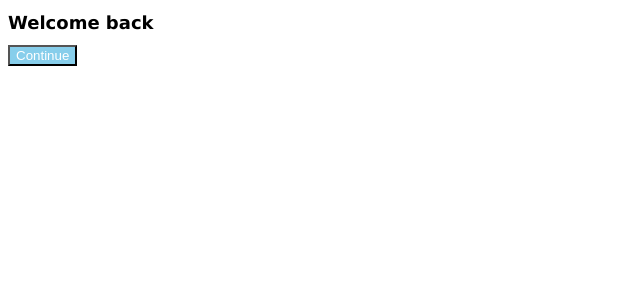
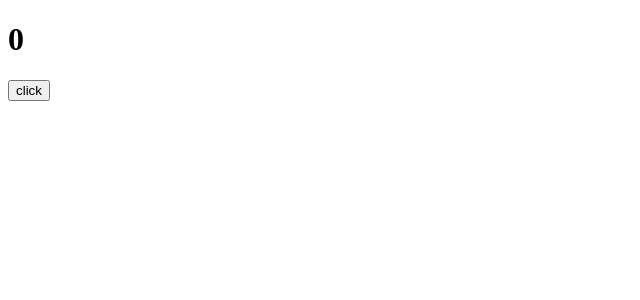
Before and after one commit to boy1434/CoodingNunaStudy, a React (Create React App) app: page / in a window 1280 px wide. Shown: the top 300 px of the page, without its empty margins (0-640 px from the left). Built offline with nearby package versions, Linux system fonts and the light colour scheme.

Commit message:
useState 사용

```diff
--- a/src/App.js
+++ b/src/App.js
@@ -1,11 +1,12 @@
-import Button from "./Button";
-import styles from "./App.module.css";
+import { useState } from "react";
 
 function App() {
+  const [counter, setValue] = useState(0);
+  const onClick = () => setValue((prev) => prev + 1);
   return (
     <div>
-      <h1 className={styles.title}>Welcome back</h1>
-      <Button text={"Continue"}/>
+      <h1>{counter}</h1>
+      <button onClick={onClick}>click</button>
     </div>
   );
 }
```
